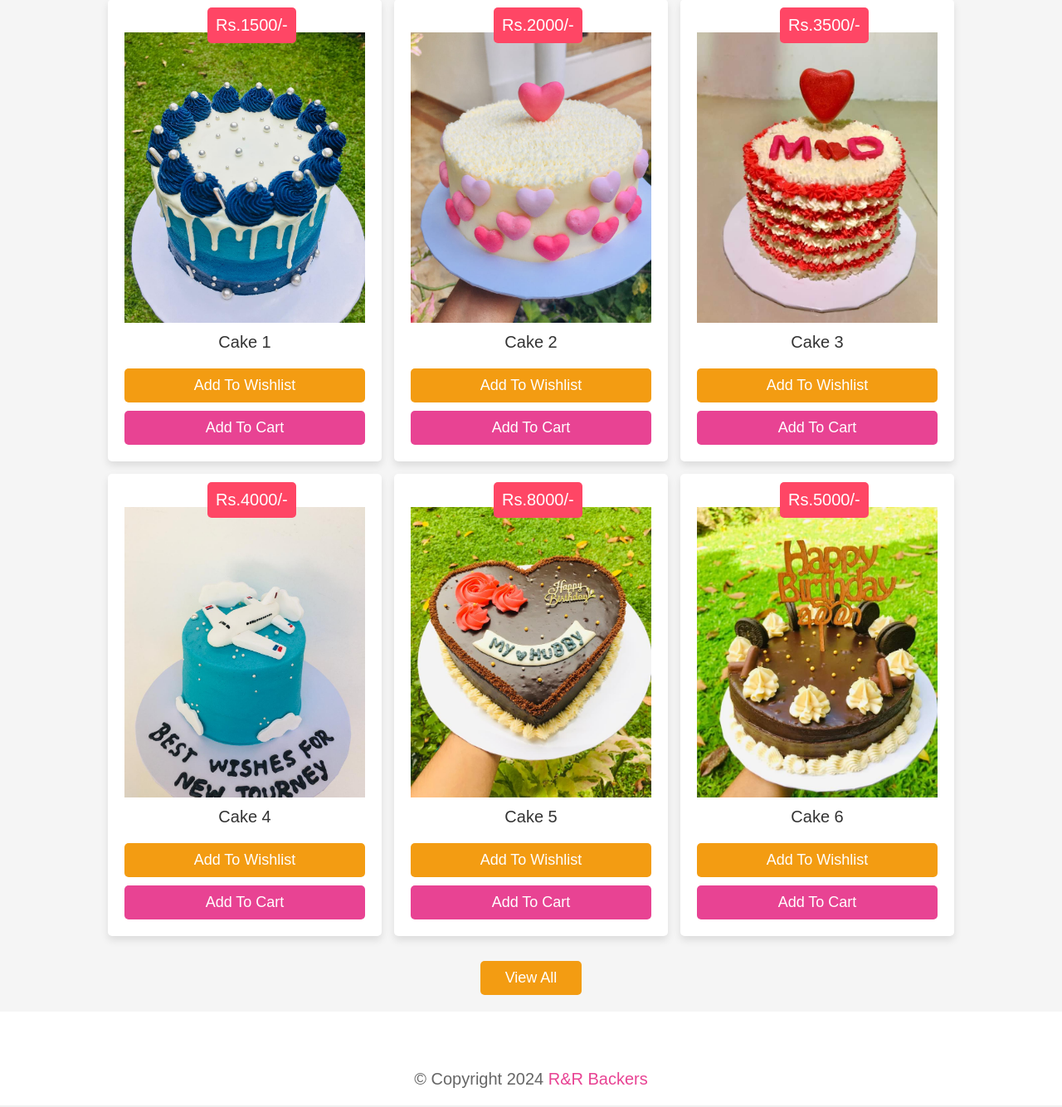
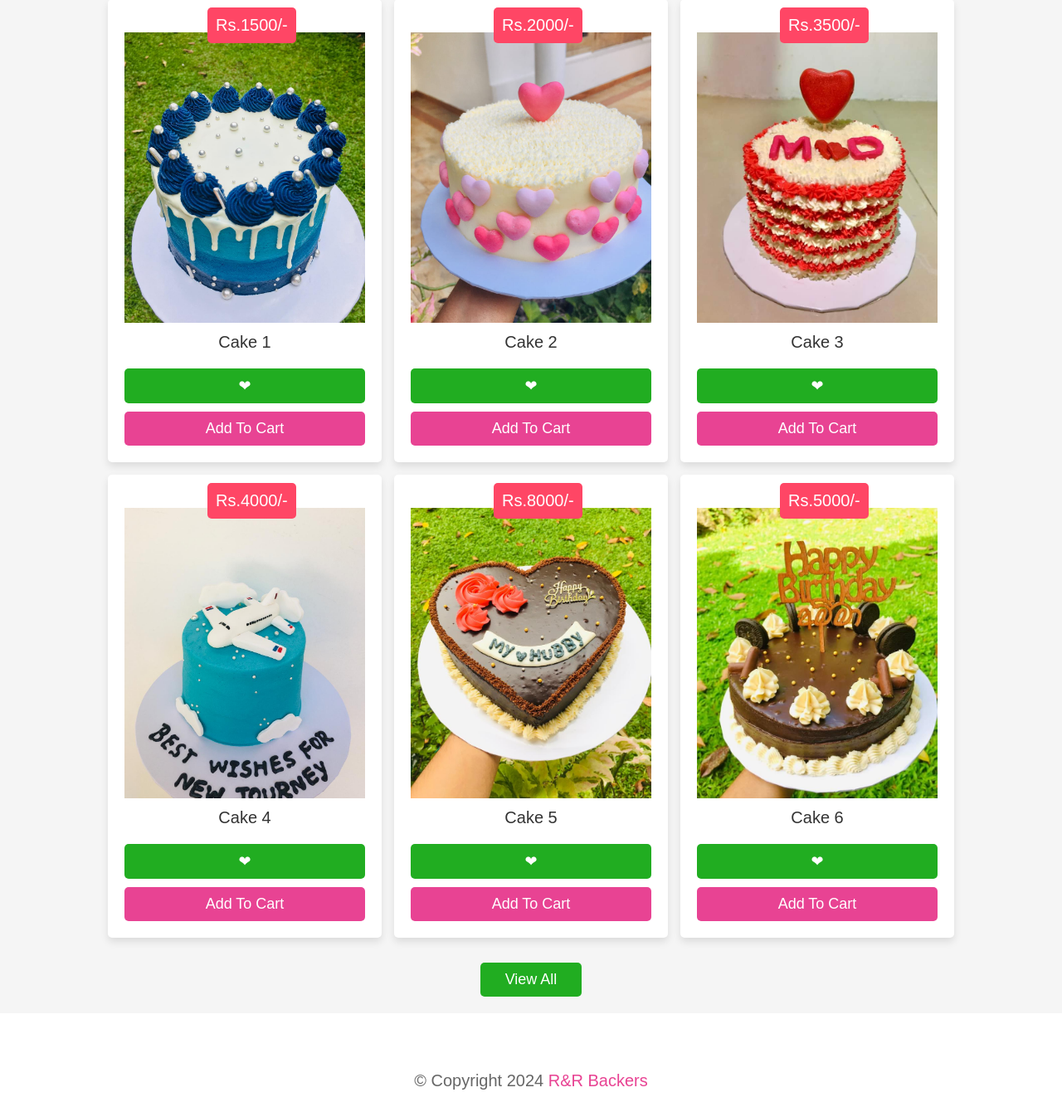
Before and after one commit to SandunLB/RR_Cake-Delivery-Website, a PHP site: page /home.php in a window 1280 px wide. Shown: the part 1353-2687 px from the top of the page at 83% size. Run offline with PHP 8.4, Linux system fonts and the light colour scheme; a user stored in the database is signed in; data comes from the database, SQL or seed files in the repository; data that the repository does not hold is empty.

Commit message:
second commit

```diff
--- a/css/style.css
+++ b/css/style.css
@@ -114,13 +114,13 @@ section{
 }
 
 .option-btn{
-   background-color: var(--orange);
+   background-color: rgb(33, 173, 33);
 }
 
 .btn:hover,
 .delete-btn:hover,
 .option-btn:hover{
-   background-color: var(--black);
+   background-color: rgb(17, 121, 39);
 }
 
 .empty{
@@ -561,6 +561,7 @@ section{
 .products .box-container .box .btn,
 .products .box-container .box .option-btn{
    width: 100%;
+
 }
 
 .quick-view form{
--- a/home.php
+++ b/home.php
@@ -180,7 +180,7 @@ if (isset($_POST['add_to_cart'])) {
                   <input type="hidden" name="product_name" value="<?php echo $fetch_products['name']; ?>">
                   <input type="hidden" name="product_price" value="<?php echo $fetch_products['price']; ?>">
                   <input type="hidden" name="product_image" value="<?php echo $fetch_products['image']; ?>">
-                  <input type="submit" value="add to wishlist" name="add_to_wishlist" class="option-btn">
+                  <input type="submit" value="&#10084;" name="add_to_wishlist" class="option-btn">
                   <input type="submit" value="add to cart" name="add_to_cart" class="btn">
                </form>
          <?php
```
